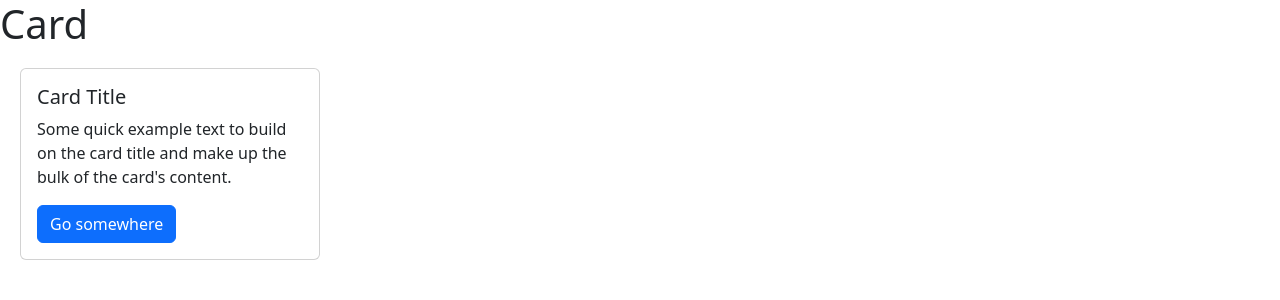
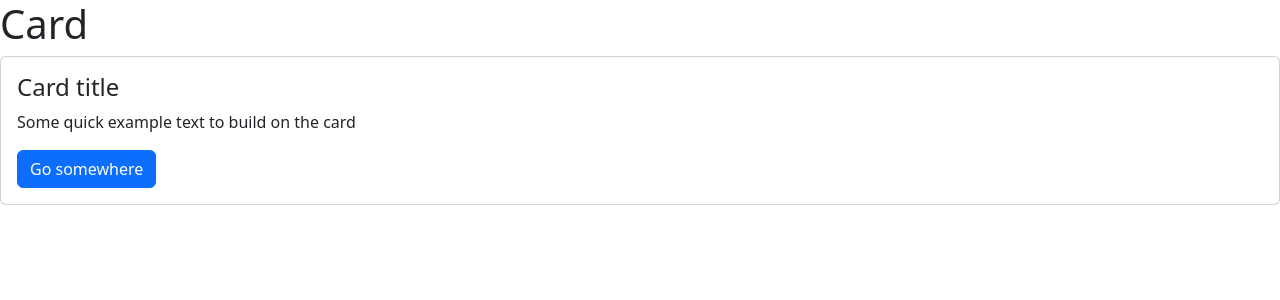
Before and after one commit to DariaHoroshko1608/React_HW, a React (Create React App) app: page / in a window 1280 px wide. Shown: the top 300 px of the page. Built offline with nearby package versions, Linux system fonts and the light colour scheme.

Commit message:
react_HW_1

```diff
--- a/src/components/Card.jsx
+++ b/src/components/Card.jsx
@@ -1,15 +1,13 @@
 import React from 'react';
 
 class Card extends React.Component {
-    render() {
+    render(){
         return (
-                    <div className="card" style={{ width: '300px', margin: '20px' }}>
+        <div className="card">
             <div className="card-body">
-                            <h5 className="card-title">Card Title</h5>
-                            <p className="card-text">
-                                Some quick example text to build on the card title and make up the bulk of the card's content.
-                            </p>
-                            <a href="#" className="btn btn-primary">Go somewhere</a>
+                <h4 className="card-title">Card title</h4>
+                <p className="card-text">Some quick example text to build on the card</p>
+                <button type="button" className="btn btn-primary">Go somewhere</button>
             </div>
         </div>
  );
```
Lines whose indentation alone changed are shown as unchanged.
